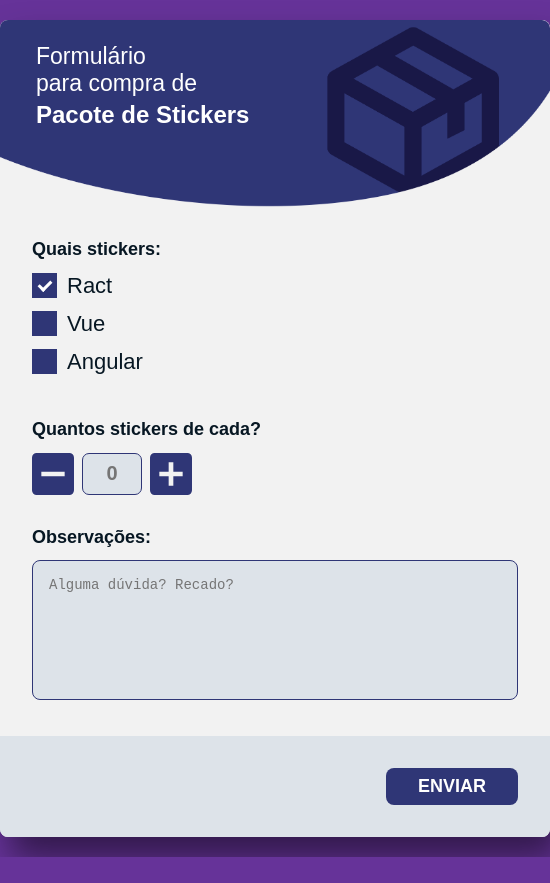
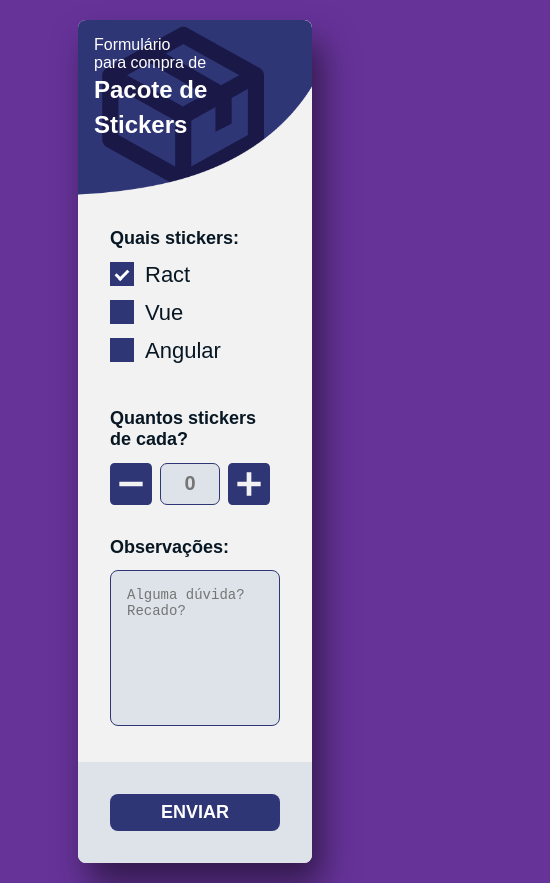
Before and after one commit to oAnthonyG/Formulario-para-compras, a plain HTML site: page index.html in a window 390 px wide. Shown: the whole page, 550 px wide, since content can reach past the window. Before the commit the page ends 857 px from the top, so only its background shows below. Drawn offline with Linux system fonts and the light colour scheme; a web font is replaced by a local one.

Commit message:
second part complete with responsive

```diff
--- a/styles.css
+++ b/styles.css
@@ -25,9 +25,9 @@ body {
   background-color: #f2f2f2;
   border-radius: 8px;
   box-shadow: 10px 22px 34px 0 rgba(0, 0, 0, 0.5);
-  margin: 20px auto;
+  margin: 1.25rem auto;
   overflow: hidden;
-  width: 550px;
+  width: 60%;
 }
 
 .label {
@@ -39,21 +39,30 @@ body {
 .header {
   background: url(images/header.png) center right no-repeat;
   background-size: cover;
-  height: 187px;
-  padding: 23px 36px;
+  height: 11rem;
+  padding: 1.4rem 2.25rem;
   width: 100%;
 }
 
 .header .title {
   color: #fff;
-  font-size: 23px;
+  font-size: 1.4rem;
   font-weight: 300;
 }
 
 .header .title span {
   font-weight: bold;
-  font-size: 24px;
+  font-size: 1.5rem;
   line-height: 1.46;
+}
+
+@media screen and (max-width:480px){
+  .header{
+    padding: 1rem 1rem;
+  }
+ .header .title{
+  font-size: 1rem;
+ }
 }
 
 .form textarea {
@@ -61,15 +70,15 @@ body {
   border: 1px solid #2f3676;
   border-radius: 8px;
   color: #071723;
-  height: 140px;
-  padding: 16px;
+  height: 9.75rem;
+  padding: 1rem;
   resize: none;
   width: 100%;
-  font-size: 14px;
+  font-size: 0.875rem;
 }
 
 .fieldset {
-  padding: 0 32px;
+  padding: 0 2rem;
   margin: 2rem 0;
   border: none;
 }
@@ -77,13 +86,10 @@ body {
 .container {
   display: block;
   position: relative;
-  padding-left: 35px;
-  margin-bottom: 12px;
+  padding-left: 2.1875rem;
+  margin-bottom: 0.75rem;
   cursor: pointer;
-  font-size: 22px;
-  -webkit-user-select: none;
-  -moz-user-select: none;
-  -ms-user-select: none;
+  font-size: 1.375rem;
   user-select: none;
 }
 
@@ -99,8 +105,8 @@ body {
   position: absolute;
   top: 0;
   left: 0;
-  height: 25px;
-  width: 25px;
+  height: 1.5rem;
+  width: 1.5rem;
   background-color: #2F3676;
 }
 
@@ -125,14 +131,12 @@ body {
 
 
 .container .checkmark:after {
-  left: 9px;
-  top: 5px;
-  width: 5px;
-  height: 10px;
+  left: 0.5rem;
+  top: 0.3rem;
+  width: 0.3rem;
+  height: 0.625rem;
   border: solid white;
   border-width: 0 3px 3px 0;
-  -webkit-transform: rotate(45deg);
-  -ms-transform: rotate(45deg);
   transform: rotate(45deg);
 }
 
@@ -152,10 +156,10 @@ body {
   background: #dde3e9;
   border: 1px solid #2f3676;
   border-radius: 7px;
-  font-size: 20px;
+  font-size: 1.25rem;
   font-weight: bold;
   margin: 0 8px;
-  width: 60px;
+  width: 3.75rem;
 }
 .counter__number{
   text-align: center;
@@ -165,7 +169,7 @@ body {
 }
 
 .footer {
-  padding: 32px;
+  padding: 2rem;
   background: #dde3e9;
   display: flex;
   justify-content: flex-end;
@@ -177,11 +181,11 @@ body {
   border: 0;
   border-radius: 8px;
   color: #fff;
-  padding: 10px;
-  font-size: 18px;
+  padding: 0.625rem;
+  font-size: 1.125rem;
   text-transform: uppercase;
   font-weight: bold;
-  padding: 8px 32px;
+  padding: 0.5rem 2rem;
   cursor: pointer;
 }
 
@@ -194,3 +198,23 @@ body {
   background-color: #C5CFD6;
   border: 2px solid #555555;
 }
+
+@media screen and (max-width:375px){
+  .header{
+    padding: 0.625rem;
+    text-align: center;
+  }
+  .fieldset{
+    padding:  0 1rem;
+  }
+  .footer{
+    padding: 2rem 1rem;
+  }
+}
+
+@media screen and (max-width:480px){
+
+.footer button{
+  width: 100%;
+}
+}
```
